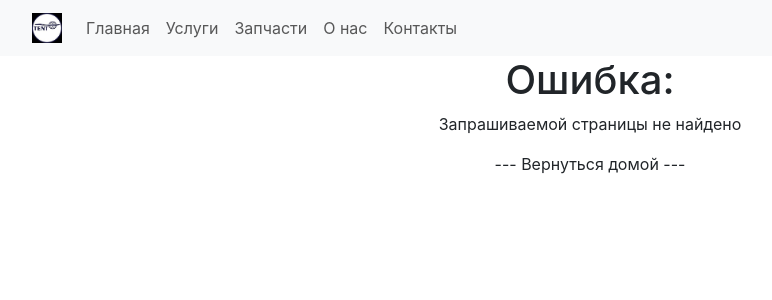
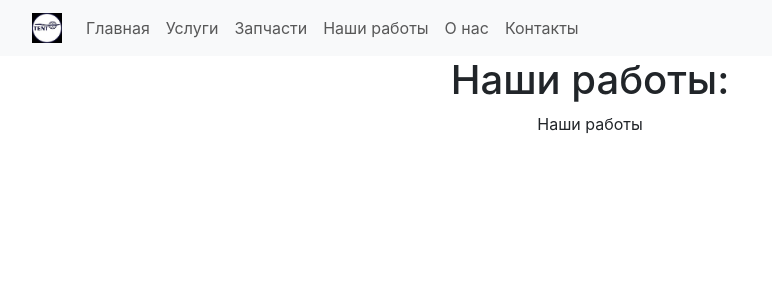
Before and after one commit to EugeneKopyl/tent, a React (Create React App) app: page /works in a window 1280 px wide. Shown: the top 300 px of the page, without its empty margins (50-822 px from the left). Built offline with nearby package versions, Linux system fonts and the light colour scheme; the HTML template or start-up script is replaced by a standard one.

Commit message:
feat: (TT-1) added new works page

```diff
--- a/src/App.js
+++ b/src/App.js
@@ -6,6 +6,7 @@ import {
   ContactsPage,
   HomePage,
   PartsPage,
+  WorksPage,
   ServicesPage,
 } from './pages';
 import { ErrorPage } from './pages/ErrorPage';
@@ -18,6 +19,7 @@ function App() {
         <Route exact path="/" element={<HomePage />} />
         <Route path="/services" element={<ServicesPage />} />
         <Route path="/parts" element={<PartsPage />} />
+        <Route path="/works" element={<WorksPage />} />
         <Route path="/about" element={<AboutPage />} />
         <Route path="/contacts" element={<ContactsPage />} />
         <Route path="*" element={<ErrorPage />} />
--- a/src/components/NavBar.jsx
+++ b/src/components/NavBar.jsx
@@ -28,6 +28,9 @@ function NavBar() {
             <Nav.Link as={Link} to="/parts">
               Запчасти
             </Nav.Link>
+            <Nav.Link as={Link} to="/works">
+              Наши работы
+            </Nav.Link>
             <Nav.Link as={Link} to="/about">
               О нас
             </Nav.Link>
--- /dev/null
+++ b/src/pages/WorksPage.jsx
@@ -0,0 +1,10 @@
+import React from 'react';
+
+export const WorksPage = () => {
+  return (
+    <div>
+      <h1>Наши работы:</h1>
+      <p>Наши работы</p>
+    </div>
+  );
+};
--- a/src/pages/index.js
+++ b/src/pages/index.js
@@ -3,3 +3,4 @@ export * from './ContactsPage';
 export * from './HomePage';
 export * from './PartsPage';
 export * from './ServicesPage';
+export * from './WorksPage';
```
Also changed, not shown: test.js (added, +13 -0 lines).
